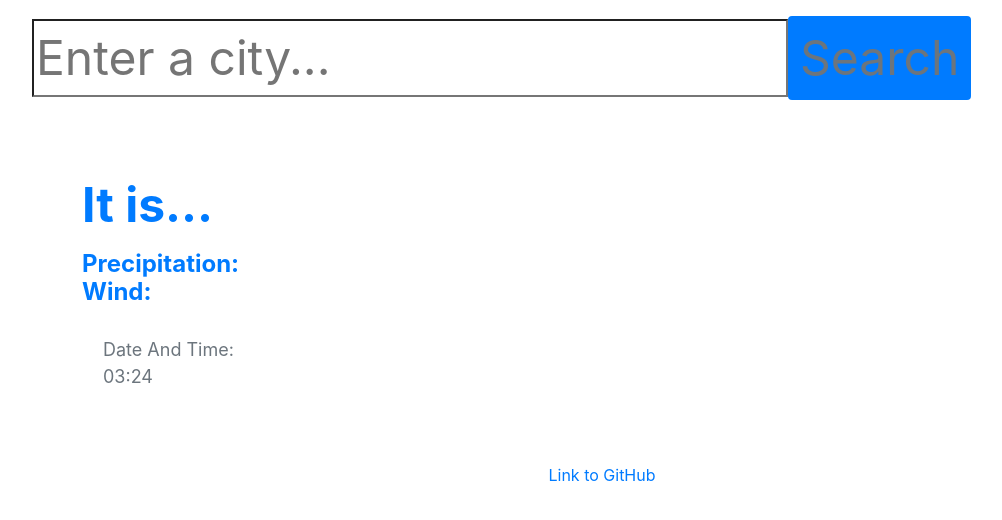
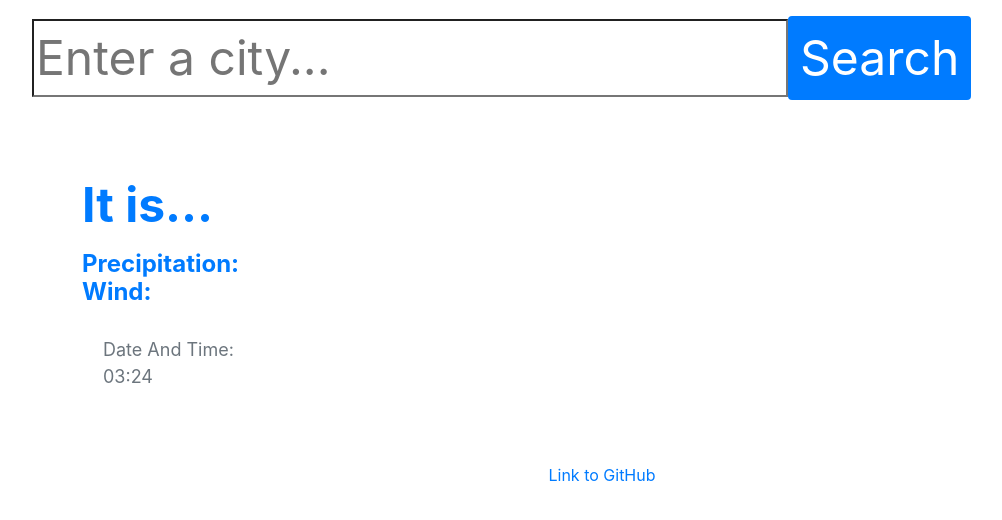
Before and after one commit to tiyanamathew/weather-updated, a React (Create React App) app: page / in a window 1280 px wide. Shown: the top 520 px of the page, without its empty margins (38-1040 px from the left). Built offline with nearby package versions, Linux system fonts and the light colour scheme.

Commit message:
Update App.css

```diff
--- a/src/App.css
+++ b/src/App.css
@@ -31,7 +31,7 @@
 }
 .btn {
   font-size: 48px;
-  color: #6c757d;
+  color: white;
   width: auto;
   display: inline;
   background: #007BFF;
```
